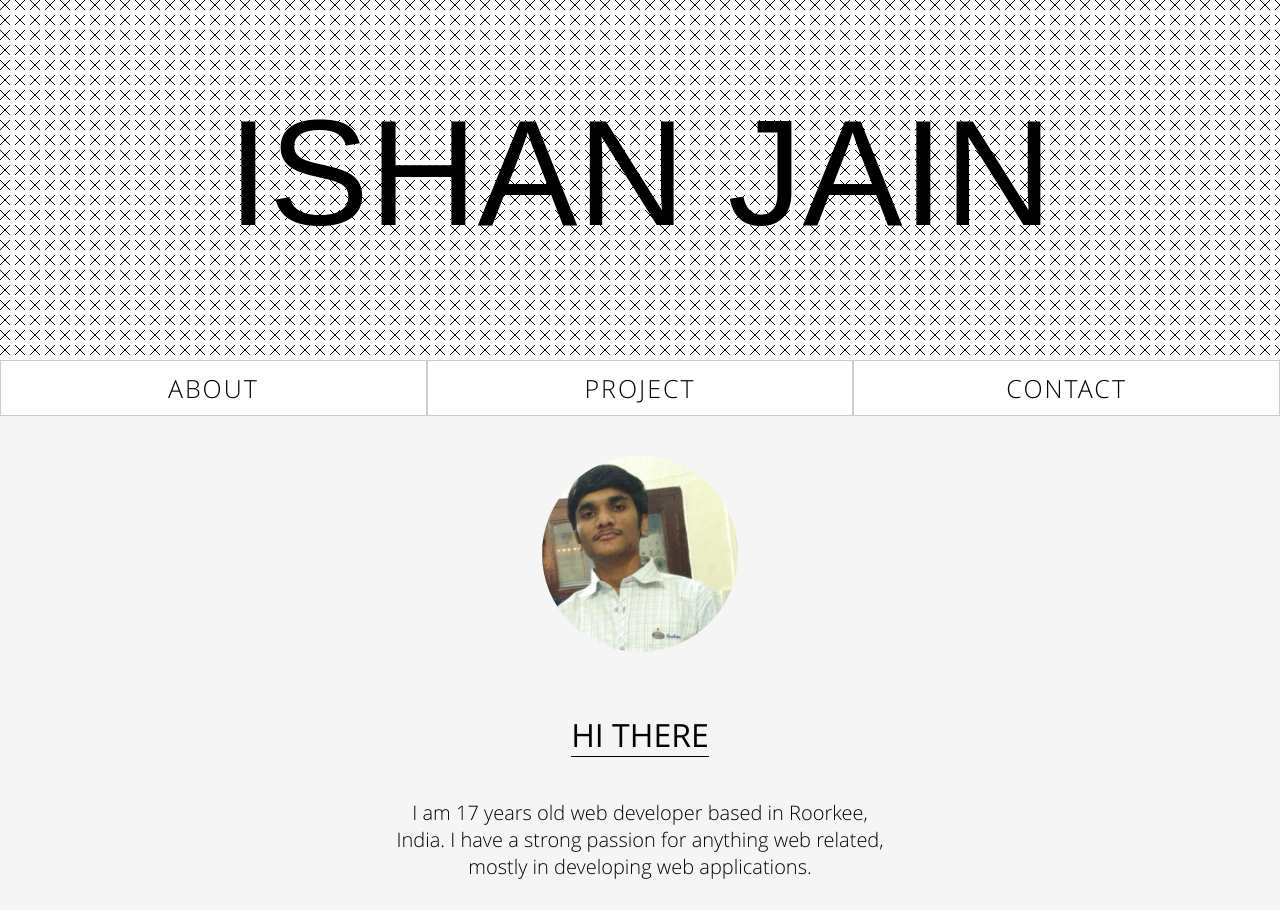
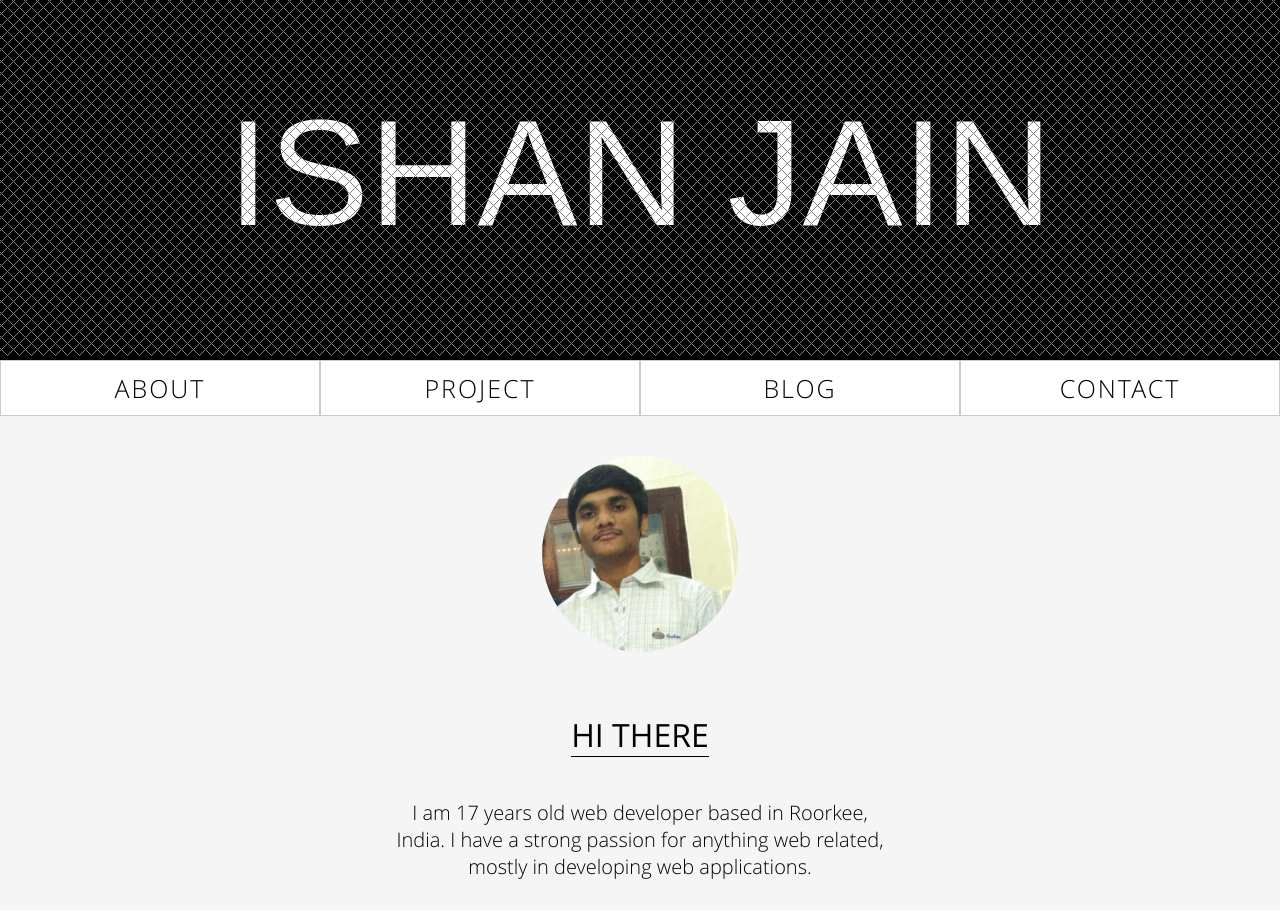
Before and after one commit to ishanjain28/ishanjain28.github.io, a website: page index.html in a window 1280 px wide. Shown: the top 913 px of the page. Drawn offline with Linux system fonts and the light colour scheme.

Commit message:
Fixed a error in index.html.

```diff
--- a/index.html
+++ b/index.html
@@ -45,9 +45,11 @@
 
         <div class="nav">
 
-            <a class="nav--tab" class="aboutButton" href="#about" onclick="changeLayout('about');">ABOUT</a>
+            <a class="nav--tab" href="#about" onclick="changeLayout('about');">ABOUT</a>
 
-            <a class="nav--tab" class="projectButton" href="#project" onclick="changeLayout('project');">PROJECT</a>
+            <a class="nav--tab" href="#project" onclick="changeLayout('project');">PROJECT</a>
+
+            <a class="nav--tab" href="/blog">BLOG</a>
 
             <a class="nav--tab" class="contactButton" href="#contact" onclick="changeLayout('contact');">CONTACT</a>
 
@@ -63,7 +65,8 @@
 
             <h1 class="intro--heading">HI THERE</h1>
 
-            <p>I am 17 years old web developer based in Roorkee, India. I have a strong passion for anything web related, mostly in developing web applications.</p>
+            <p>I am 17 years old web developer based in Roorkee, India. I have a strong passion for anything web related, mostly
+                in developing web applications.</p>
 
         </div>
 
@@ -81,7 +84,8 @@
 
                     <br>
 
-                    <p>I create stuff using Javascript and make websites using ME{React}N Stack. I am also learning Bash and Python.</p>
+                    <p>I create stuff using Javascript and make websites using ME{React}N Stack. I am also learning Bash and
+                        Python.</p>
 
                 </li>
 
@@ -93,7 +97,8 @@
 
                     <br>
 
-                    <p>I like to play Stealth or First Person Shooter Games, watching Crime Related shows and reading books from Dan Brown or Paulo Coelho.</p>
+                    <p>I like to play Stealth or First Person Shooter Games, watching Crime Related shows and reading books
+                        from Dan Brown or Paulo Coelho.</p>
 
                 </li>
 
--- a/js/main.js
+++ b/js/main.js
@@ -25,23 +25,24 @@ function redraw() {
 
     var hbc = header.getContext('2d');
 
-    hbc.font = "150px Arial";
+    hbc.font = "150px Arial ";
 
     hbc.textAlign = "center";
 
+    hbc.fillStyle = "#fff";
     hbc.fillText("ISHAN JAIN", header.width / 2, header.height / 1.6);
+    hbc.strokeStyle = "grey";
+    for (var rows = 0; rows < header.height; rows += 12) {
 
-    for (var rows = 0; rows < header.height; rows += 15) {
+        for (var cols = 0; cols < header.width; cols += 12) {
 
-        for (var cols = 0; cols < header.width; cols += 15) {
+            hbc.moveTo(-5 + cols, -5 + rows);
 
-            hbc.moveTo(0 + cols, 0 + rows);
+            hbc.lineTo(8 + cols, 8 + rows);
 
-            hbc.lineTo(10 + cols, 10 + rows);
+            hbc.moveTo(-5 + cols, 8 + rows);
 
-            hbc.moveTo(0 + cols, 10 + rows);
-
-            hbc.lineTo(10 + cols, 0 + rows);
+            hbc.lineTo(8 + cols, -5 + rows);
 
         }
 
@@ -67,11 +68,7 @@ $(document).ready(function () {
 
     initialize();
 
-    // headerBackground.css('background-color', "red");
-
-    hbc.strokeStyle = "#000";
-
-    hbc.lineWidth = 1;
+    $(".header-background--container").css('background-color', "black");
 
 });
 
```
